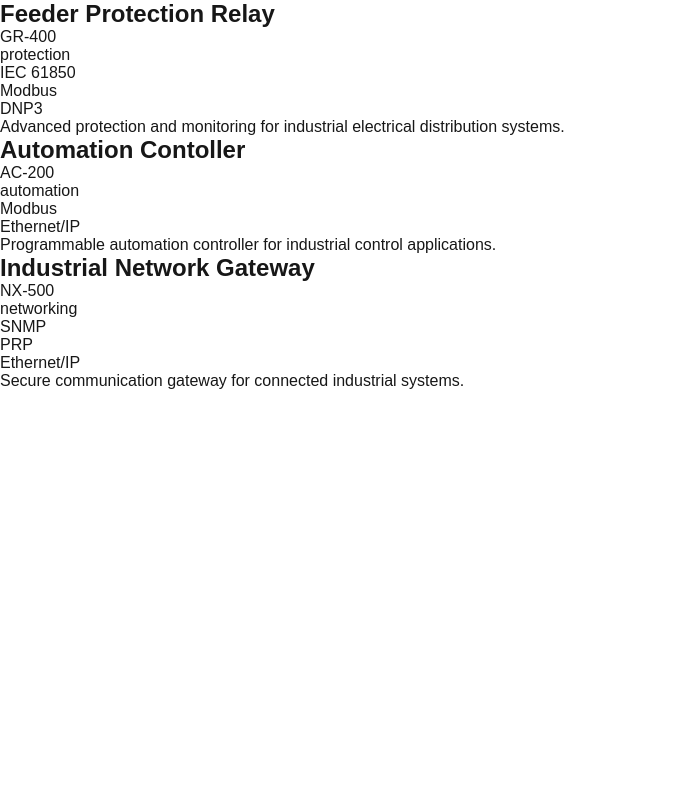
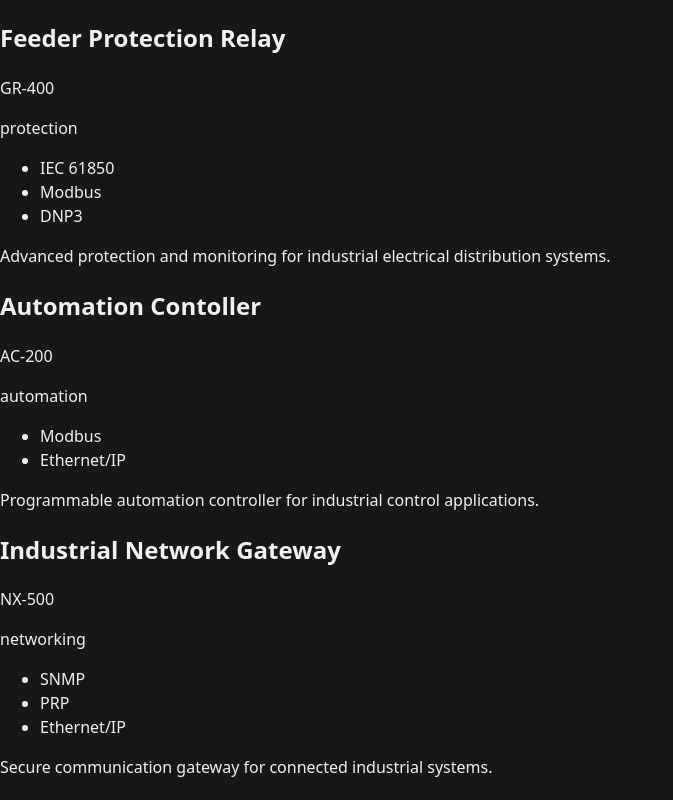
Before and after one commit to Michael-Mount/gridworks-product-explorer, a Next.js app: page / in a window 1280 px wide. Shown: the whole page, without its empty margins (0-673 px from the left). Built offline with nearby package versions, Linux system fonts and the light colour scheme.

Commit message:
set up basic css rules and varables

```diff
--- a/src/app/globals.css
+++ b/src/app/globals.css
@@ -1,49 +1,50 @@
 :root {
-  --background: #ffffff;
-  --foreground: #171717;
+  --page-background: #171717;
+  --card-background: #3e3d3d;
+  --primary-text: #f1f1f1;
+  --secondary-text: #a2a2a2;
+  --border-color: #ffffff;
+
+  --space-sm: 8px;
+  --space-md: 16px;
+  --space-lg: 24px;
+  --space-xl: 32px;
+
+  --radius-sm: 10px;
+  --radius-md: 15px;
+  --radius-lg: 20px;
+
+  --content-width: 1200px;
 }
 
-@media (prefers-color-scheme: dark) {
-  :root {
-    --background: #0a0a0a;
-    --foreground: #ededed;
-  }
-}
-
-html {
-  height: 100%;
-}
-
-html,
-body {
-  max-width: 100vw;
-  overflow-x: hidden;
+*,
+*::before,
+*::after {
+  box-sizing: border-box;
 }
 
 body {
-  min-height: 100%;
-  display: flex;
-  flex-direction: column;
-  color: var(--foreground);
-  background: var(--background);
-  font-family: Arial, Helvetica, sans-serif;
-  -webkit-font-smoothing: antialiased;
-  -moz-osx-font-smoothing: grayscale;
+  margin: 0;
+  background-color: var(--page-background);
+  color: var(--primary-text);
+  font-family:
+    system-ui,
+    -apple-system,
+    BlinkMacSystemFont,
+    "Segoe UI",
+    Roboto,
+    Oxygen,
+    Ubuntu,
+    Cantarell,
+    "Open Sans",
+    "Helvetica Neue",
+    sans-serif;
+  line-height: 1.5;
 }
 
-* {
-  box-sizing: border-box;
-  padding: 0;
-  margin: 0;
+.container {
+  width: 100%;
+  max-width: var(--content-width);
+  margin-inline: auto;
+  padding-inline: var(--space-md);
 }
-
-a {
-  color: inherit;
-  text-decoration: none;
-}
-
-@media (prefers-color-scheme: dark) {
-  html {
-    color-scheme: dark;
-  }
-}
```
